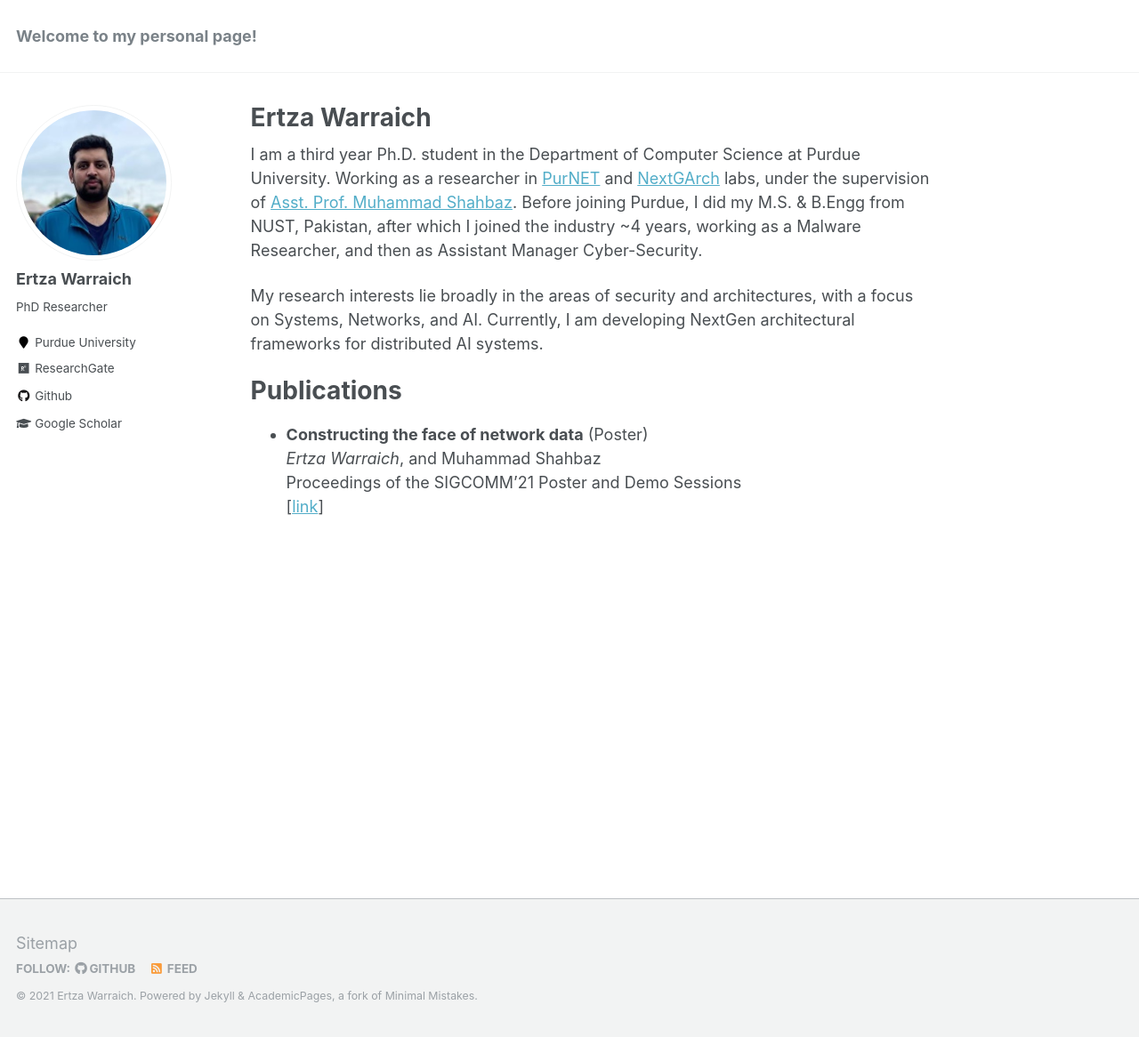
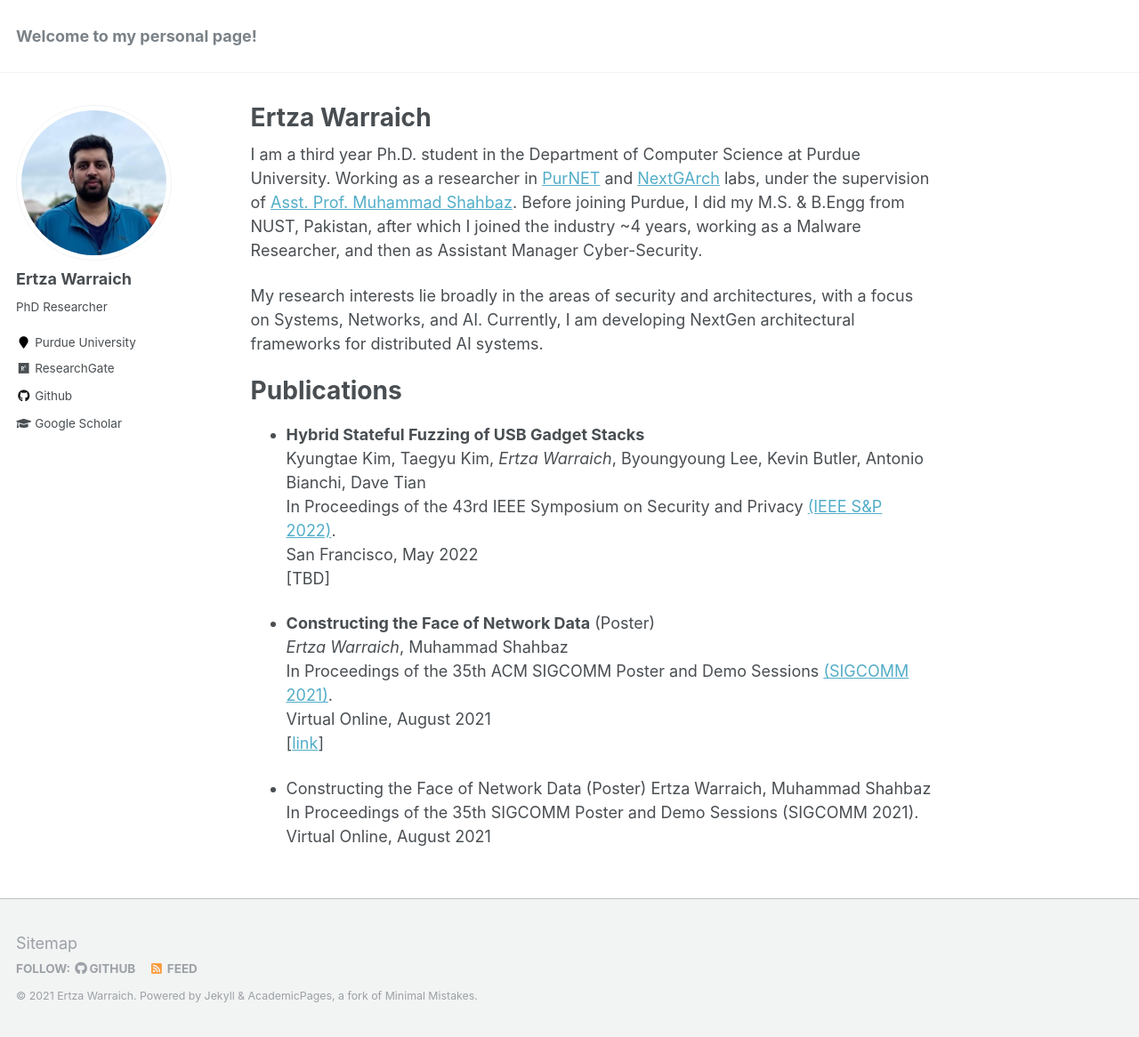
Before and after one commit to ertza/ertza.github.io, a Jekyll site: the page built from _pages/about.md, in a window 1280 px wide and 1166 px high. Shown: the whole window at 89% size. Built offline with Jekyll 4.4.1, drawn with Linux system fonts in a browser that asks for light colours.

Commit message:
Update about.md

```diff
--- a/_pages/about.md
+++ b/_pages/about.md
@@ -16,7 +16,19 @@ My research interests lie broadly in the areas of security and architectures, wi
 
 Publications
 ======
-- **Constructing the face of network data** (Poster) <br>
- *Ertza Warraich*, and Muhammad Shahbaz <br>
- Proceedings of the SIGCOMM'21 Poster and Demo Sessions <br>
+- **Hybrid Stateful Fuzzing of USB Gadget Stacks** <br>
+  Kyungtae Kim, Taegyu Kim, *Ertza Warraich*, Byoungyoung Lee, Kevin Butler, Antonio Bianchi, Dave Tian <br>
+  In Proceedings of the 43rd IEEE Symposium on Security and Privacy [(IEEE S&P 2022)](https://www.ieee-security.org/TC/SP2022). <br>
+  San Francisco, May 2022 <br>
+  [TBD]
+
+- **Constructing the Face of Network Data** (Poster) <br>
+ *Ertza Warraich*, Muhammad Shahbaz <br>
+ In Proceedings of the 35th ACM SIGCOMM Poster and Demo Sessions [(SIGCOMM 2021)](https://conferences.sigcomm.org/sigcomm/2021). <br>
+ Virtual Online, August 2021 <br>
  \[[link](https://dl.acm.org/doi/10.1145/3472716.3472852)\]
+
+ - Constructing the Face of Network Data (Poster)
+Ertza Warraich, Muhammad Shahbaz
+In Proceedings of the 35th SIGCOMM Poster and Demo Sessions (SIGCOMM 2021).
+Virtual Online, August 2021
```
